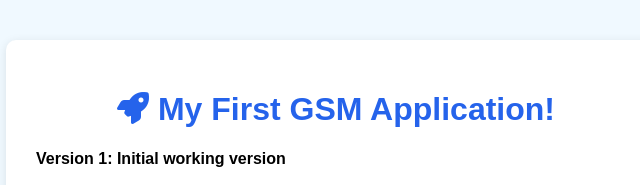
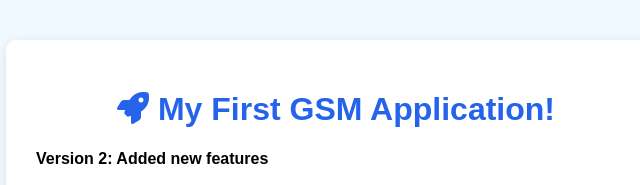
Before and after one commit to Peter-thai7/gsm-app, a plain HTML site: page index.html in a window 1280 px wide. Shown: the top 185 px of the page, 304-944 px from the left. Drawn offline with Linux system fonts and the light colour scheme.

Commit message:
Version 2: Enhanced with new features

```diff
--- a/index.html
+++ b/index.html
@@ -32,7 +32,7 @@
 <body>
     <div class="container">
       <h1><i class="fas fa-rocket" style="color: #2563eb;"></i> My First GSM Application!</h1>
-      <p><strong>Version 1: Initial working version</strong></p>
+      <p><strong>Version 2: Added new features</strong></p>
         <div class="status">
            <p><strong><i class="fas fa-check-circle" style="color: #059669;"></i> Development Environment Ready!</strong></p>
             <p>Git + GitHub + Auto-deployment workflow</p>
```
